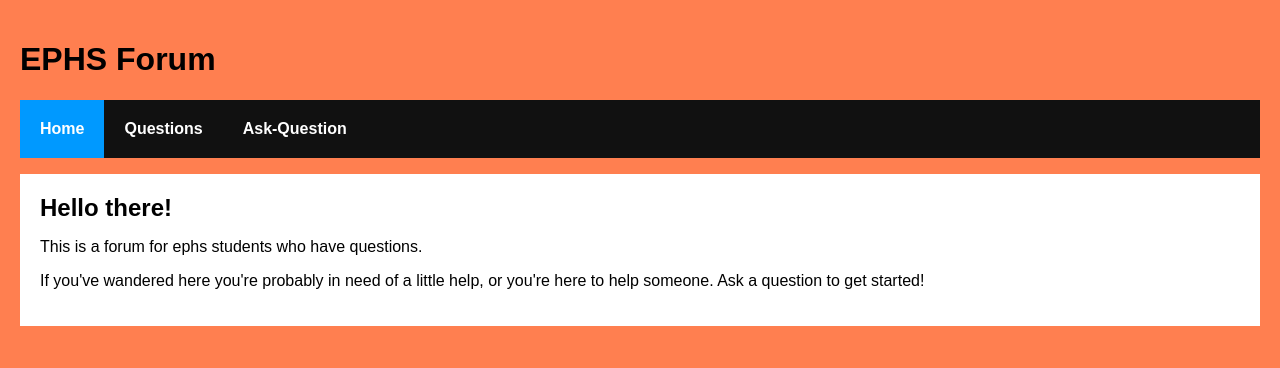
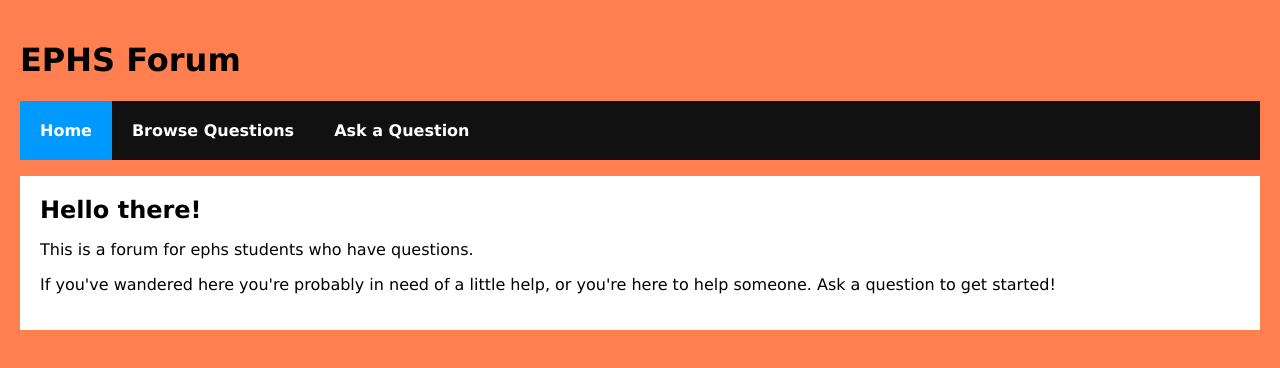
Before and after one commit to sarthyparty/forumapp_front, a React (Create React App) app: page /#/ in a window 1280 px wide. Shown: the top 368 px of the page. Built offline with nearby package versions, Linux system fonts and the light colour scheme.

Commit message:
fixed up some html

```diff
--- a/src/App.js
+++ b/src/App.js
@@ -16,8 +16,8 @@ class App extends Component {
                 <h1>EPHS Forum</h1>
                 <ul className="header">
                     <li><NavLink exact to="/">Home</NavLink></li>
-                    <li><NavLink to="/questions">Questions</NavLink></li>
-                    <li><NavLink to="/ask-question">Ask-Question</NavLink></li>
+                    <li><NavLink to="/questions">Browse Questions</NavLink></li>
+                    <li><NavLink to="/ask-question">Ask a Question</NavLink></li>
                 </ul>
                 <div className="content">
                     <Route exact path="/" component={Home}/>
--- a/src/AskQuestion.js
+++ b/src/AskQuestion.js
@@ -5,8 +5,7 @@ class AskQuestion extends Component {
         return (
             <div>
                 <h2>GOT QUESTIONS?</h2>
-                <p>You're in the right place!
-                </p>
+                <p>You're in the right place!</p>
             </div>
         );
     }
--- a/src/index.css
+++ b/src/index.css
@@ -4,7 +4,7 @@ body {
   margin: 0;
 }
 h1, h2, p, ul, li {
-  font-family: sans-serif;
+  font-family: "Verdana";
 }
 ul.header li {
   display: inline;
```
